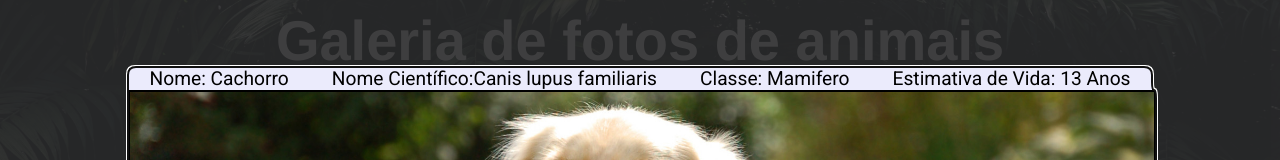
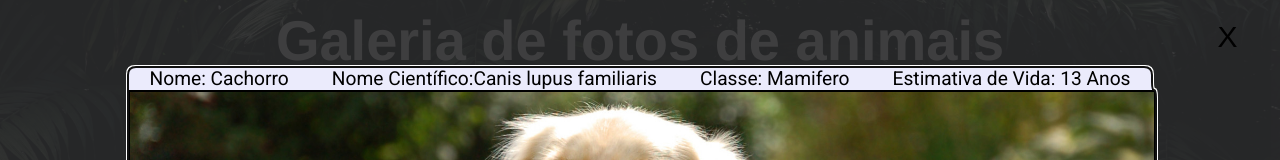
Before and after one commit to felippefms/galeria_animais, a React (Create React App) app: page / in a window 1280 px wide. Both pictures are taken after a click on the element "Seja Bem-Vindo !". Shown: the top 160 px of the page. Built offline with nearby package versions, Linux system fonts and the light colour scheme.

Commit message:
update
Added close button to modal

```diff
--- a/src/components/PhotoBox.css
+++ b/src/components/PhotoBox.css
@@ -61,6 +61,22 @@ img{
     border-radius: 8px;
   }
 
+  #closebtn{
+    position: fixed;
+    width: 45px;
+    height: 30px;
+    top: 20px;
+    right: 30px;
+    background-color: rgba(0, 0, 0, 0);
+    border: 0;
+    font-size: 30px;
+    transition: color 400ms;
+  }
+
+  #closebtn:hover{
+    color: hwb(180 94% 0%);
+  }
+
   .fullscimg{
     max-width: 80vw;
     max-height: 90vh;
--- a/src/components/PhotoBox.jsx
+++ b/src/components/PhotoBox.jsx
@@ -26,6 +26,7 @@ function PhotoBox(props){
                 <p>Nome Científico:{props.nomecien}</p>
                 <p>Classe: {props.classe}</p>
                 <p>Estimativa de Vida: {props.anos} Anos</p>
+                <button id='closebtn' onClick={closeModal}>X</button>
                 <img src={props.imagem} alt='imagem' className='fullscimg'></img>
             </Modal>
         </>
--- a/src/components/Terrestres.js
+++ b/src/components/Terrestres.js
@@ -7,6 +7,7 @@ import leao from'../imgs/leao.jpg';
 import gato from'../imgs/gato.jpg';
 import zebra from '../imgs/zebra.jpg';
 import elefante from '../imgs/elefante.jpg';
+
 
 import './terrestres.css';
 import Header from './Header';
```
